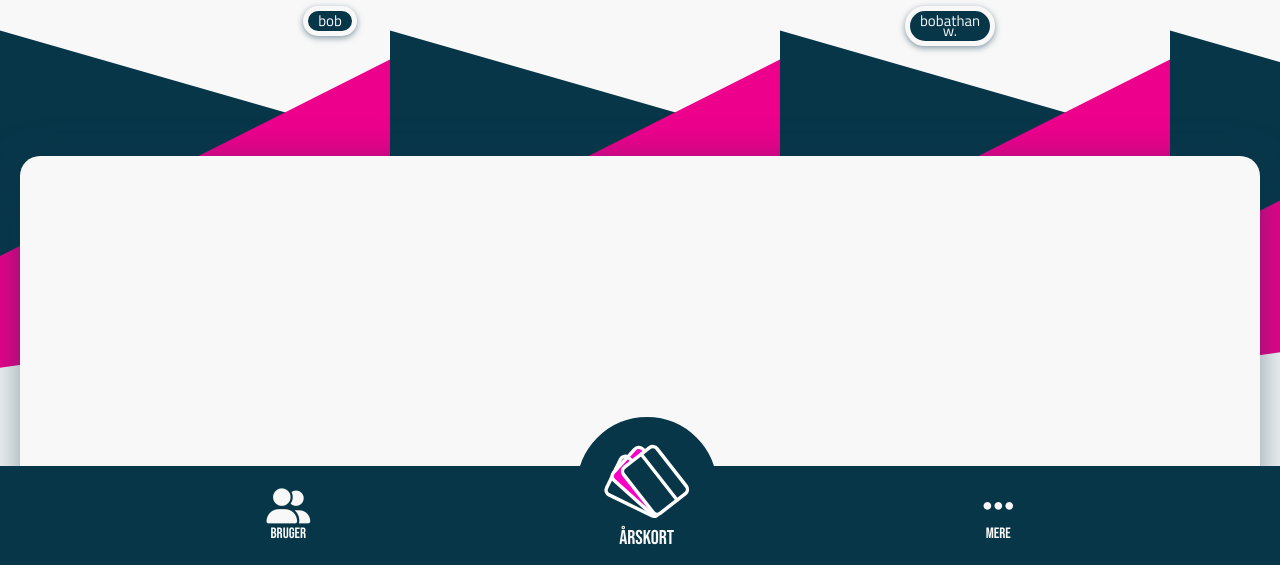
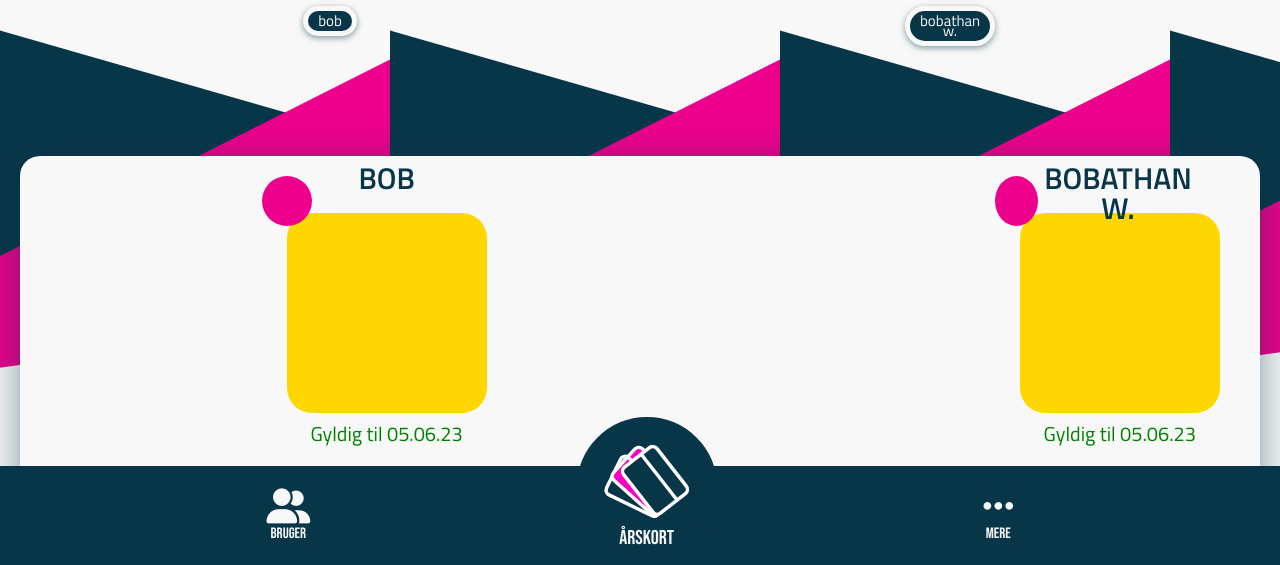
Before and after one commit to Artaey/JumpingFun, a PHP site: page /aarskort.html in a window 1280 px wide. Shown: the part 235-800 px from the top of the page. Run offline with PHP 8.4, Linux system fonts and the light colour scheme; some libraries are stand-ins or nearby versions.

Commit message:
årskort side, content start

```diff
--- a/aarskort.html
+++ b/aarskort.html
@@ -45,7 +45,44 @@
         </div>
         <div id="box">
             <div class="aarskortqr">
+                <div class="aarsind">
+                    <div class="bruginfo">
+                        <div class="aarsbrug">
 
+                        </div>
+                        <div class="aarsnavn stortekst">
+                            BOB
+                        </div>
+                        <div class="spacer">
+
+                        </div>
+                    </div>
+                    <div class="qrbox">
+
+                    </div>
+                    <p>
+                        Gyldig til 05.06.23
+                    </p>
+                </div>
+                <div class="aarsind">
+                    <div class="bruginfo">
+                        <div class="aarsbrug">
+
+                        </div>
+                        <div class="aarsnavn stortekst">
+                            BOBATHAN W.
+                        </div>
+                        <div class="spacer">
+
+                        </div>
+                    </div>
+                    <div class="qrbox">
+
+                    </div>
+                    <p>
+                        Gyldig til 05.06.23
+                    </p>
+                </div>
             </div>
         </div>
     </div>
--- a/css/base.css
+++ b/css/base.css
@@ -25,6 +25,11 @@ body {
   font-size: 35px;
   font-family: "Bebas Neue", sans-serif;
   letter-spacing: 2px;
+}
+
+.stortekst {
+  font-size: 30px;
+  font-weight: bold;
 }
 
 .pink {
--- a/css/base.scss
+++ b/css/base.scss
@@ -33,6 +33,11 @@ body{
     font-size: 35px;
     font-family: 'Bebas Neue', sans-serif;
     letter-spacing: 2px;
+}
+
+.stortekst{
+    font-size: 30px;
+    font-weight: bold;
 }
 
 .pink {
--- a/css/jumpingfun.css
+++ b/css/jumpingfun.css
@@ -25,6 +25,11 @@ body {
   font-size: 35px;
   font-family: "Bebas Neue", sans-serif;
   letter-spacing: 2px;
+}
+
+.stortekst {
+  font-size: 30px;
+  font-weight: bold;
 }
 
 .pink {
@@ -323,6 +328,57 @@ header h1 {
   box-sizing: content-box;
   width: 100%;
   height: 100%;
+  display: flex;
+  overflow-x: scroll;
+}
+
+.aarsind {
+  width: 90%;
+  margin: 20px;
+  margin-left: 21.5%;
+  margin-right: 21.5%;
+  text-align: center;
+}
+.aarsind p {
+  margin: 5px;
+  color: green;
+}
+
+.bruginfo {
+  display: flex;
+  flex-direction: row;
+  justify-content: space-between;
+}
+
+.aarsbrug {
+  margin-left: -25px;
+  height: 50px;
+  width: 50px;
+  border-radius: 50%;
+  background: #ec008c;
+}
+
+.aarsnavn {
+  overflow: hidden;
+  text-overflow: ellipsis;
+  word-wrap: break-word;
+  margin-top: -13px;
+  color: #083649;
+  line-height: 1em;
+  max-height: 2em;
+}
+
+.spacer {
+  width: 25px;
+}
+
+.qrbox {
+  background: gold;
+  width: 200px;
+  height: 200px;
+  margin: auto;
+  margin-top: -13px;
+  border-radius: 25px;
 }
 
 .info {
--- a/css/jumpingfun.scss
+++ b/css/jumpingfun.scss
@@ -94,11 +94,66 @@ body{
     height: 100%;
 }
 
+// årskort box start
+
 .aarskortqr{
     box-sizing: content-box;
     width: 100%;
     height: 100%;
+    display: flex;
+    overflow-x: scroll;
 }
+
+.aarsind{
+        width: 90%;
+        margin: 20px;
+        margin-left: 21.5%;
+        margin-right: 21.5%;
+        text-align: center;
+
+        p{
+            margin: 5px;
+            color: green;
+        }
+}
+
+.bruginfo{
+    display: flex;
+    flex-direction: row;
+    justify-content: space-between;
+}
+
+.aarsbrug{
+    margin-left: -25px;
+    height: 50px;
+    width: 50px;
+    border-radius: 50%;
+    background: $pinkdark;
+}
+
+.aarsnavn{
+    overflow: hidden;
+    text-overflow: ellipsis;
+    word-wrap: break-word;
+    margin-top: -13px;
+    color: $bluedark;
+    line-height: 1em;
+    max-height: 2em;
+}
+
+.spacer{
+    width: 25px;
+}
+.qrbox{
+    background: gold;
+    width: 200px;
+    height: 200px;
+    margin: auto;
+    margin-top: -13px;
+    border-radius: 25px;
+}
+
+//årskort box slut
 
 .info{
     text-align: center;
```
Also changed, not shown: 1 other file.
